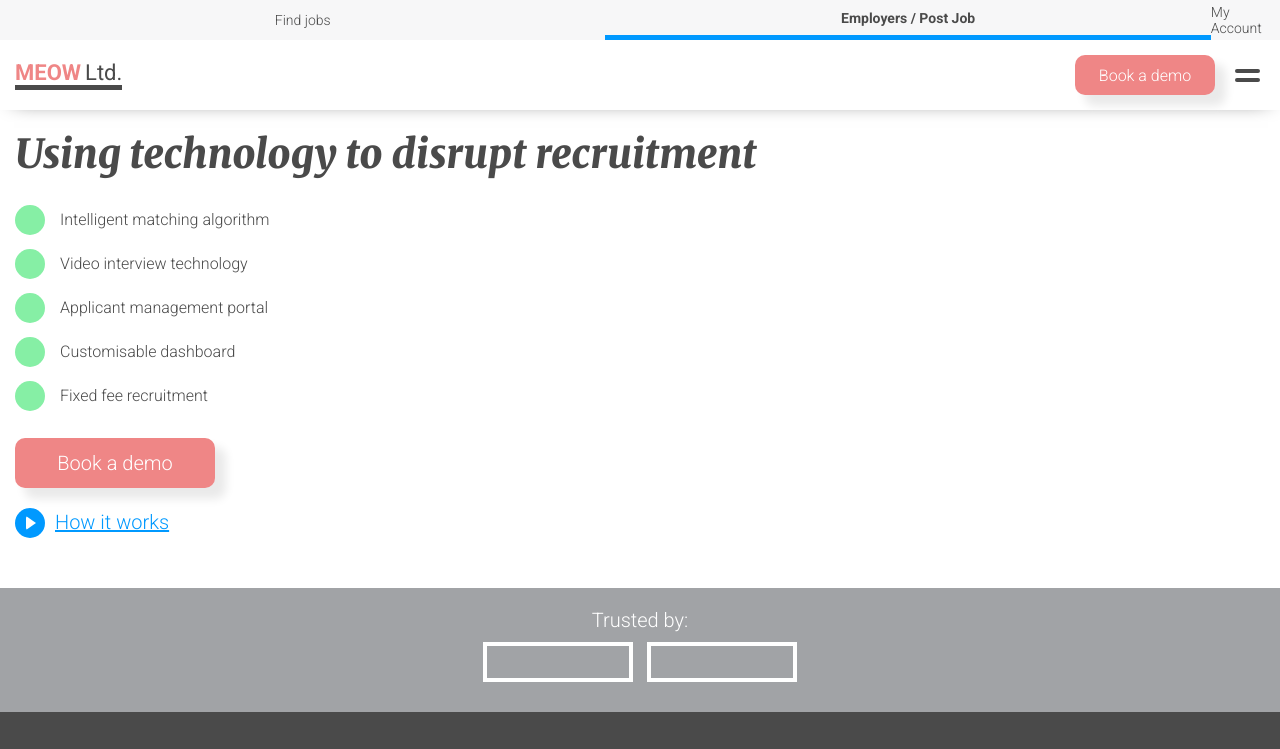
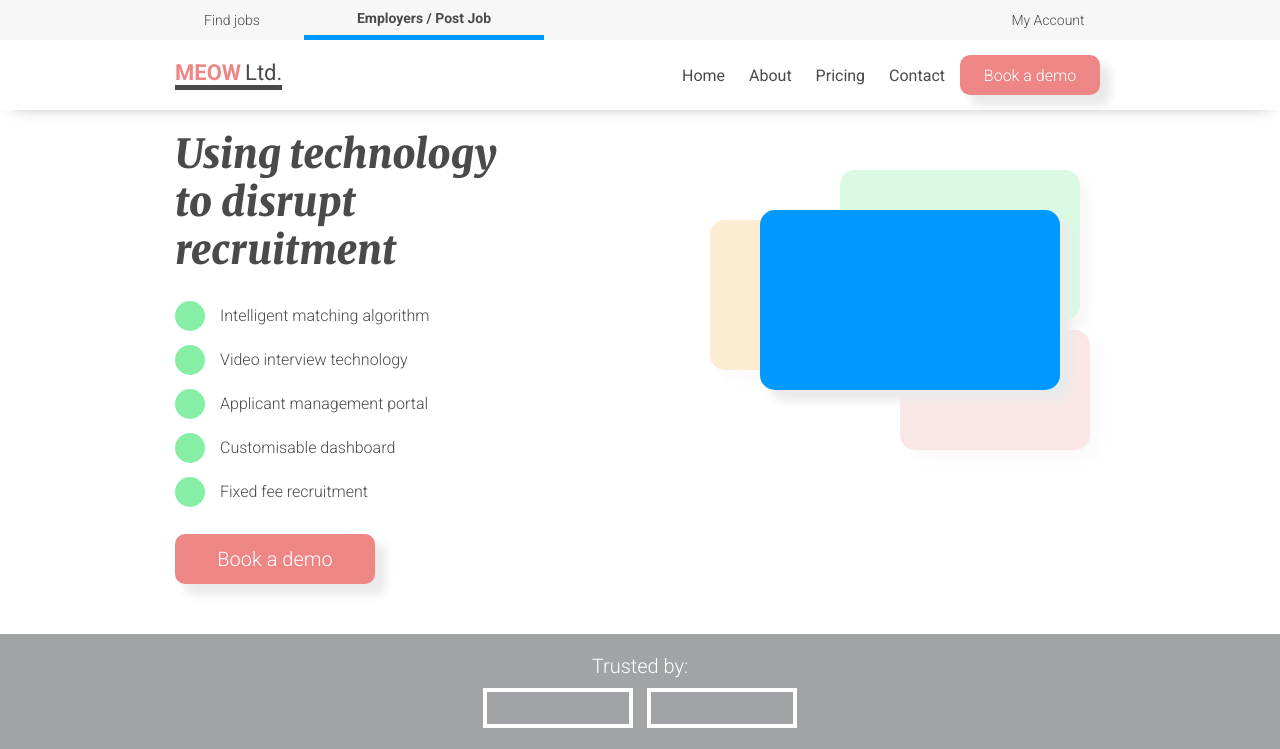
Before and after one commit to matthewmcintyre/meow-ltd, a plain HTML site: page index.html in a window 1280 px wide. Shown: the top 749 px of the page. Drawn offline with Linux system fonts and the light colour scheme.

Commit message:
Update styles.css

```diff
--- a/styles.css
+++ b/styles.css
@@ -11,10 +11,15 @@
   box-shadow: 1px 1px 20px -13px;
 }
 
-#topMenu {
+.topMenuBG {
   width: 100%;
   height: 40px;
   background-color: #f7f7f8;
+}
+
+#topMenu {
+  width: 100%;
+  height: 100%;
   display: flex;
   justify-content: space-evenly;
   align-items: center;
@@ -36,6 +41,10 @@
   justify-content: center;
   align-items: center;
   width: 50%;
+}
+
+#login {
+  display: none;
 }
 
 .activeOption {
@@ -76,6 +85,18 @@
   justify-content: center;
   align-items: center;
   margin: 15px;
+}
+
+#menuOptions {
+  display: none;
+  font-family: "roboto";
+  font-size: 16px;
+  color: #4a4a4a;
+  font-weight: 400;
+}
+
+.menuItem {
+  margin: 10px;
 }
 
 #demoButton {
@@ -187,6 +208,43 @@ h1 {
   font-weight: 350;
   text-decoration: underline;
   margin: 0 10px;
+}
+
+#videoBox {
+  display: none;
+  width: 250px;
+  height: 150px;
+  border-radius: 15px;
+  background-color: #0099ff;
+  box-shadow: 10px 10px 10px 1px #eaeaea;
+}
+
+#videoBackgroundOne {
+  display: none;
+  width: 200px;
+  height: 120px;
+  border-radius: 15px;
+  background-color: #f5a623;
+  opacity: 0.2;
+  box-shadow: 10px 10px 10px 1px #eaeaea;
+}
+#videoBackgroundTwo {
+  display: none;
+  width: 200px;
+  height: 120px;
+  border-radius: 15px;
+  background-color: #86efa5;
+  opacity: 0.3;
+  box-shadow: 10px 10px 10px 1px #eaeaea;
+}
+#videoBackgroundThree {
+  display: none;
+  width: 160px;
+  height: 90px;
+  border-radius: 15px;
+  background-color: #ef8686;
+  opacity: 0.2;
+  box-shadow: 10px 10px 10px 1px #eaeaea;
 }
 
 #trustedSection {
@@ -337,8 +395,147 @@ h3 {
   margin: 10px;
 }
 
-a {
+#learnMoreText {
   font-family: "roboto";
   font-size: 20px;
   color: white;
 }
+
+@media (min-width: 600px) {
+  #option1 {
+    width: 15%;
+  }
+
+  #option2 {
+    width: 25%;
+  }
+
+  #login {
+    display: flex;
+    justify-content: center;
+    align-items: center;
+    width: 15%;
+    margin-left: auto;
+  }
+
+  #burgerMenu {
+    display: none;
+  }
+
+  #menuOptions {
+    display: inline-block;
+  }
+
+  #demoButton {
+    margin: 0 5px;
+  }
+  #leftSideWrapper {
+    width: 380px;
+  }
+
+  #videoLink {
+    display: none;
+  }
+  #homeWrapper {
+    position: relative;
+  }
+  #videoBox {
+    position: absolute;
+    display: inline-block;
+    right: 40px;
+    top: 80px;
+    z-index: 4;
+  }
+  #videoBackgroundOne {
+    position: absolute;
+    display: inline-block;
+    right: 120px;
+    top: 90px;
+  }
+  #videoBackgroundTwo {
+    position: absolute;
+    display: inline-block;
+    right: 20px;
+    top: 60px;
+  }
+  #videoBackgroundThree {
+    position: absolute;
+    display: inline-block;
+    right: 20px;
+    top: 200px;
+  }
+
+  .aboutContent {
+    width: 540px;
+  }
+}
+
+@media (min-width: 800px) {
+  #videoBox {
+    right: 60px;
+    top: 80px;
+    width: 300px;
+    height: 180px;
+  }
+  #videoBackgroundOne {
+    right: 170px;
+    top: 90px;
+    width: 240px;
+    height: 150px;
+  }
+  #videoBackgroundTwo {
+    right: 40px;
+    top: 40px;
+    width: 240px;
+    height: 150px;
+  }
+  #videoBackgroundThree {
+    right: 30px;
+    top: 200px;
+    width: 190px;
+    height: 120px;
+  }
+}
+
+@media (min-width: 960px) {
+  #topMenu {
+    width: 960px;
+    margin: auto;
+  }
+
+  #mainMenu {
+    width: 960px;
+    margin: auto;
+  }
+
+  #showcaseArea {
+    width: 960px;
+    overflow: hidden;
+  }
+
+  .showcase {
+    padding: 5px;
+    display: flex;
+    flex-direction: column;
+    align-items: center;
+    width: 100%;
+  }
+
+  .firstShowcase {
+    margin-left: 0px;
+  }
+
+  #showcaseSelector {
+    margin: 12px;
+    display: none;
+  }
+
+  #learnMore {
+    margin-top: 15px;
+  }
+
+  #homeWrapper {
+    width: 960px;
+    margin: auto;
+  }
+}
```
